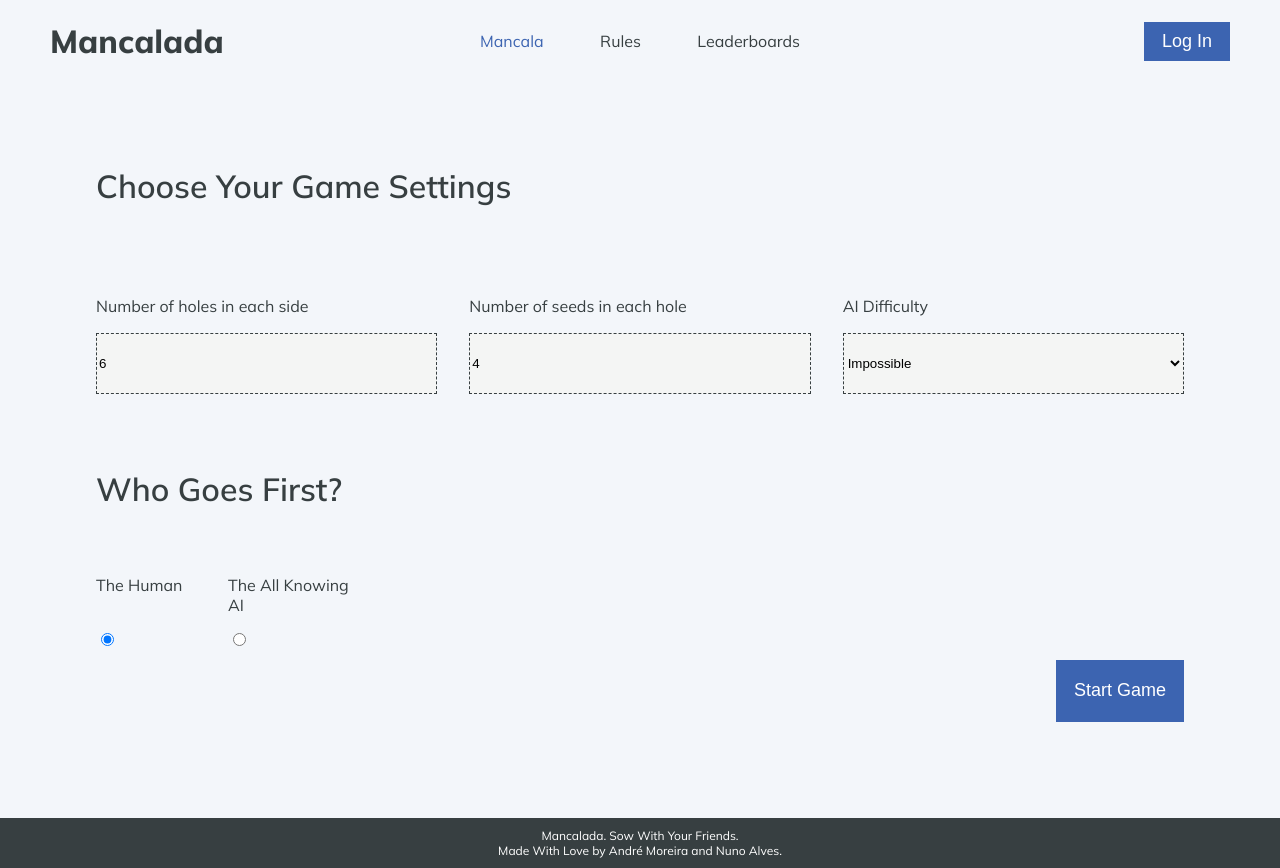
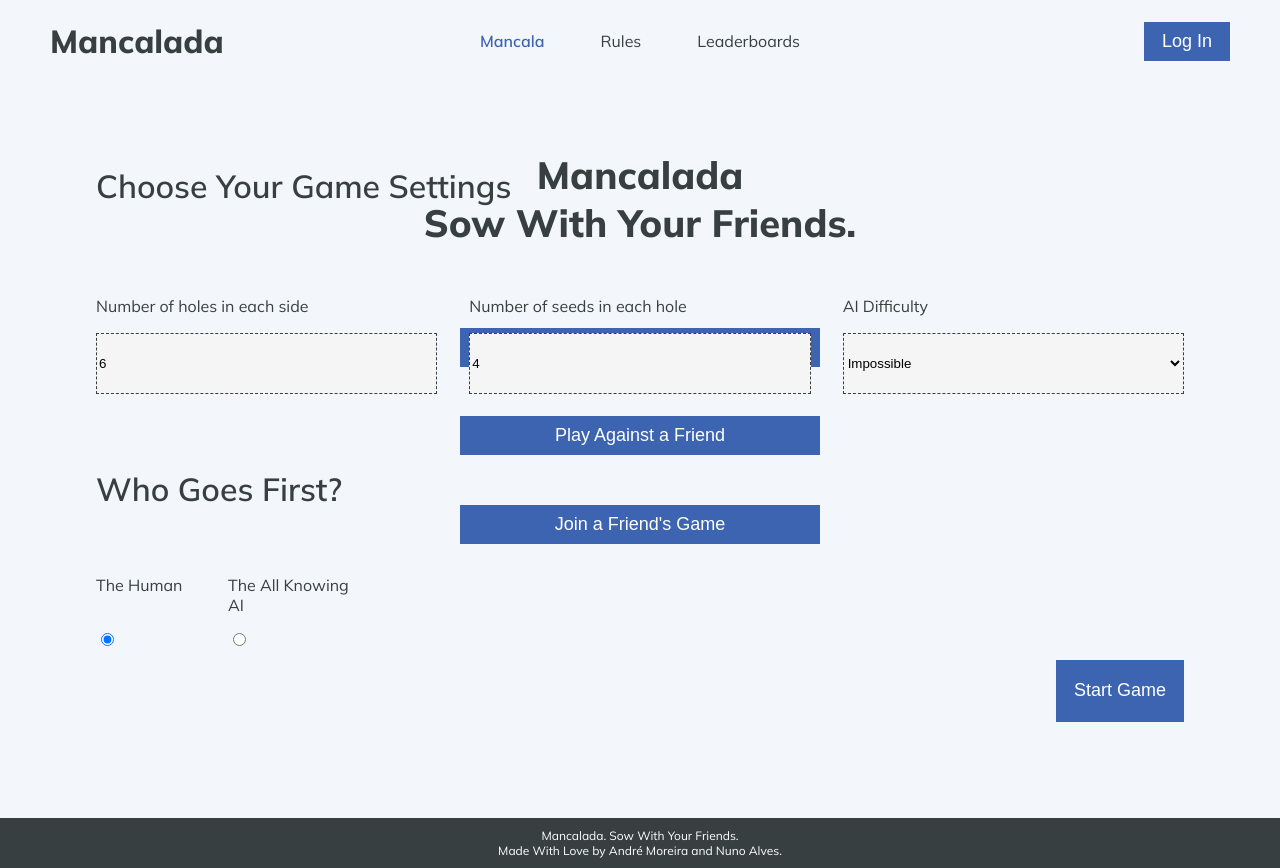
Before and after one commit to DoStini/feup-ltw-proj, a plain HTML site: page client/index.html in a window 1280 px wide. Drawn offline with Linux system fonts and the light colour scheme.

Commit message:
change: both screens showing

```diff
--- a/client/css/styles.css
+++ b/client/css/styles.css
@@ -21,6 +21,8 @@ h1 {
 
 a.selected {
     color: #3C64B1;
+    font-weight: 600;
+
 }
 
 a {
--- a/client/index.html
+++ b/client/index.html
@@ -121,14 +121,14 @@
     </section>
 
     <!--Config Area-->
-    <!-- <section id="init-menu">
+    <section id="init-menu">
         <form>
             <h1>Mancalada<br>Sow With Your Friends.</h1>
             <button value="play-alone">Play Against the All Knowing AI</button>
             <button value="start-server">Play Against a Friend</button>
             <button value="join-server">Join a Friend's Game</button>
         </form>
-    </section> -->
+    </section>
     <section id="config">
         <form>
             <fieldset class="config-layout">
```
